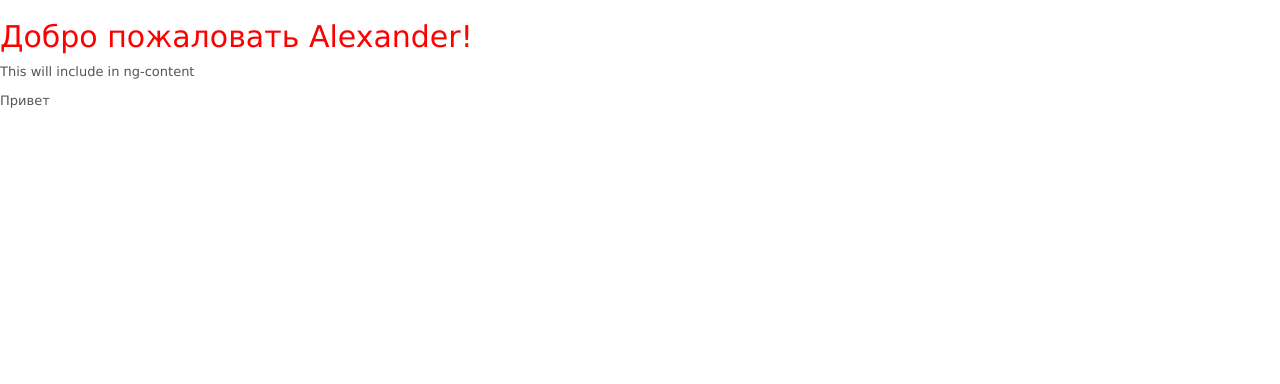
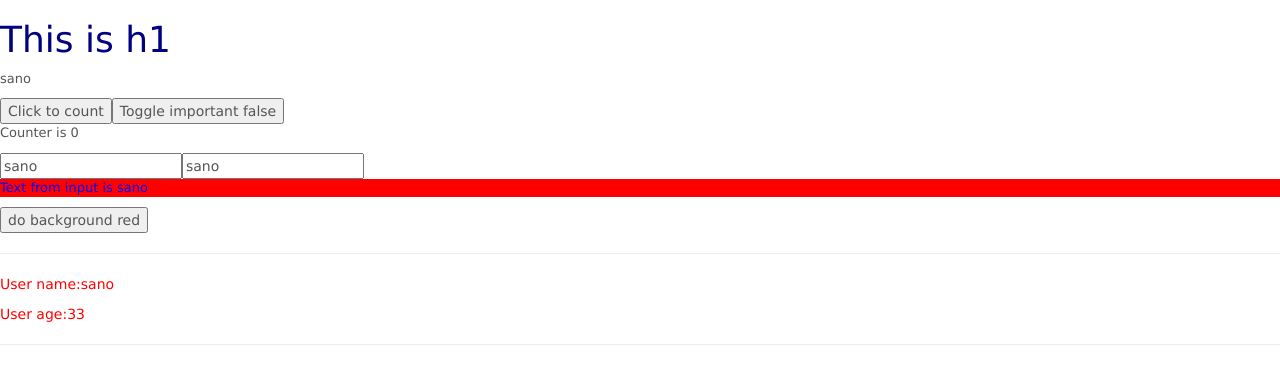
Before and after one commit to FlyaginAS/angular_learn_metanit, an Angular app in the folder purchaseapp/: page / in a window 1280 px wide. Shown: the top 384 px of the page. Built offline with nearby package versions, Linux system fonts and the light colour scheme.

Commit message:
взаимодействие между компонентами

```diff
--- a/purchaseapp/src/app/app.component.css
+++ b/purchaseapp/src/app/app.component.css
@@ -13,3 +13,6 @@ p {
 .bred {
   background-color: red;
 }
+.child-comp {
+  color: blue;
+}
--- a/purchaseapp/src/app/app.component.html
+++ b/purchaseapp/src/app/app.component.html
@@ -1,4 +1,5 @@
 <h1>This is h1</h1>
+<p>{{ name }}</p>
 <button (click)="increaseCount($event)">Click to count</button>
 <button (click)="toggleImportant()">
   Toggle important {{ important }}
@@ -10,3 +11,6 @@
   Text from input is {{ name }}
 </p>
 <button (click)="doRed()">do background red</button>
+<child-comp class="child-comp" [userName]="name" [userAge]="age"
+  >Hello from child-comp {{ name }}</child-comp
+>
--- a/purchaseapp/src/app/app.component.ts
+++ b/purchaseapp/src/app/app.component.ts
@@ -2,17 +2,18 @@ import { Component } from '@angular/core';
 
 @Component({
     selector: 'purchase-app',//куда отрисовать
-    template: `<child-comp><p>This will include in ng-content</p></child-comp>
-                <p>Привет {{name}}</p>`,
+    templateUrl: './app.component.html',
     styleUrls:['./app.component.css'],
 })
 
 
 export class AppComponent {
+  name:string='sano';
+  age:number=33;
 
   count:number=0;
   important:boolean=false;
-  name:string;
+
   isRed:boolean=false;
 
   increaseCount($event:any):void{
--- a/purchaseapp/src/app/child.component.ts
+++ b/purchaseapp/src/app/child.component.ts
@@ -1,12 +1,17 @@
-import { Component } from "@angular/core";
+import { Component, Input } from "@angular/core";
 
 @Component({
   selector: 'child-comp',
-  template: `<h2>Добро пожаловать {{name}}!</h2>
-  <ng-content></ng-content>`,
+  template: `
+  <hr/>
+  <p>User name:{{userName}}</p>
+  <p>User age:{{userAge}}</p>
+  <hr/>
+  `,
   styles: [`h2, p {color:red;}`]
 })
 
 export  class ChildComponent{
-  name='Alexander';
+  @Input() userName:string='';
+  @Input() userAge:number=0;
 }
```
